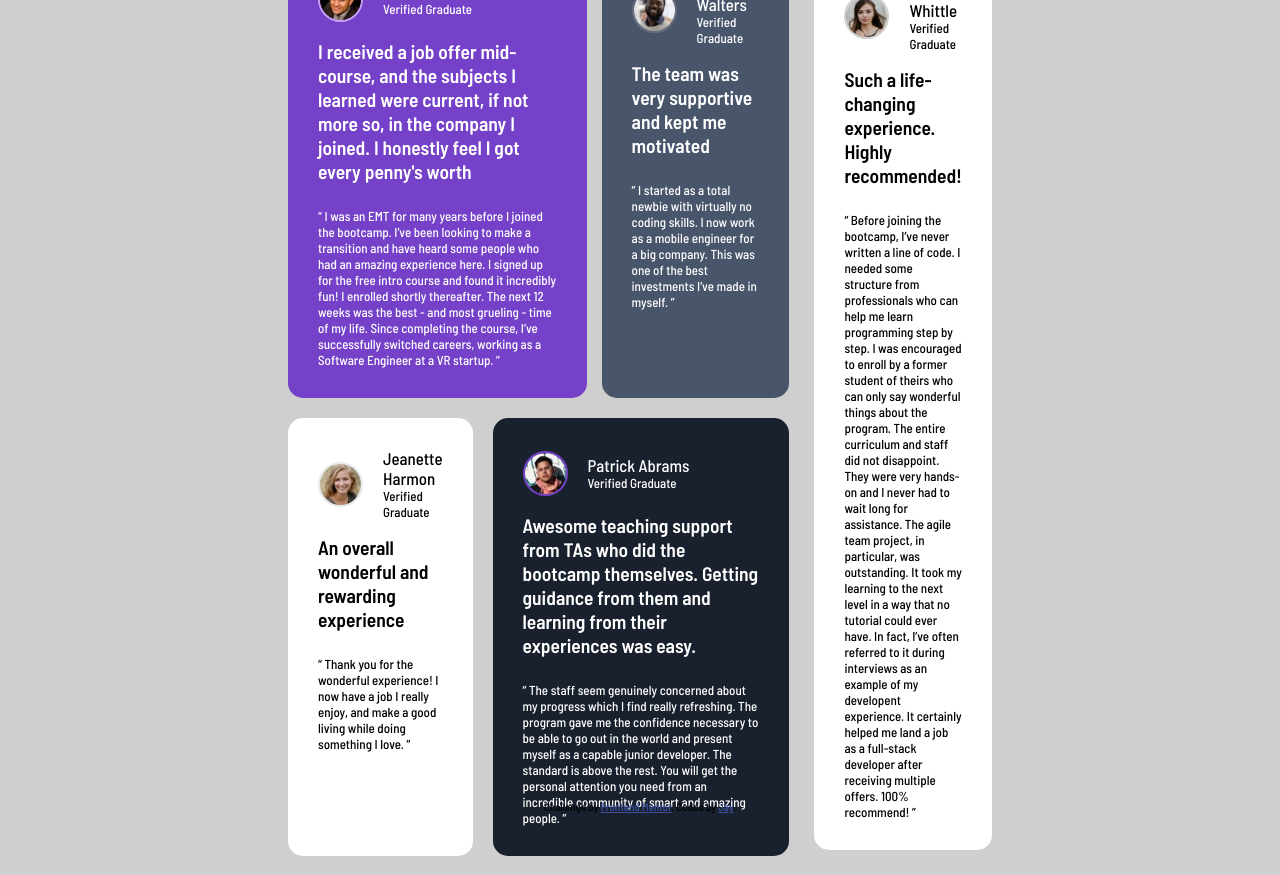
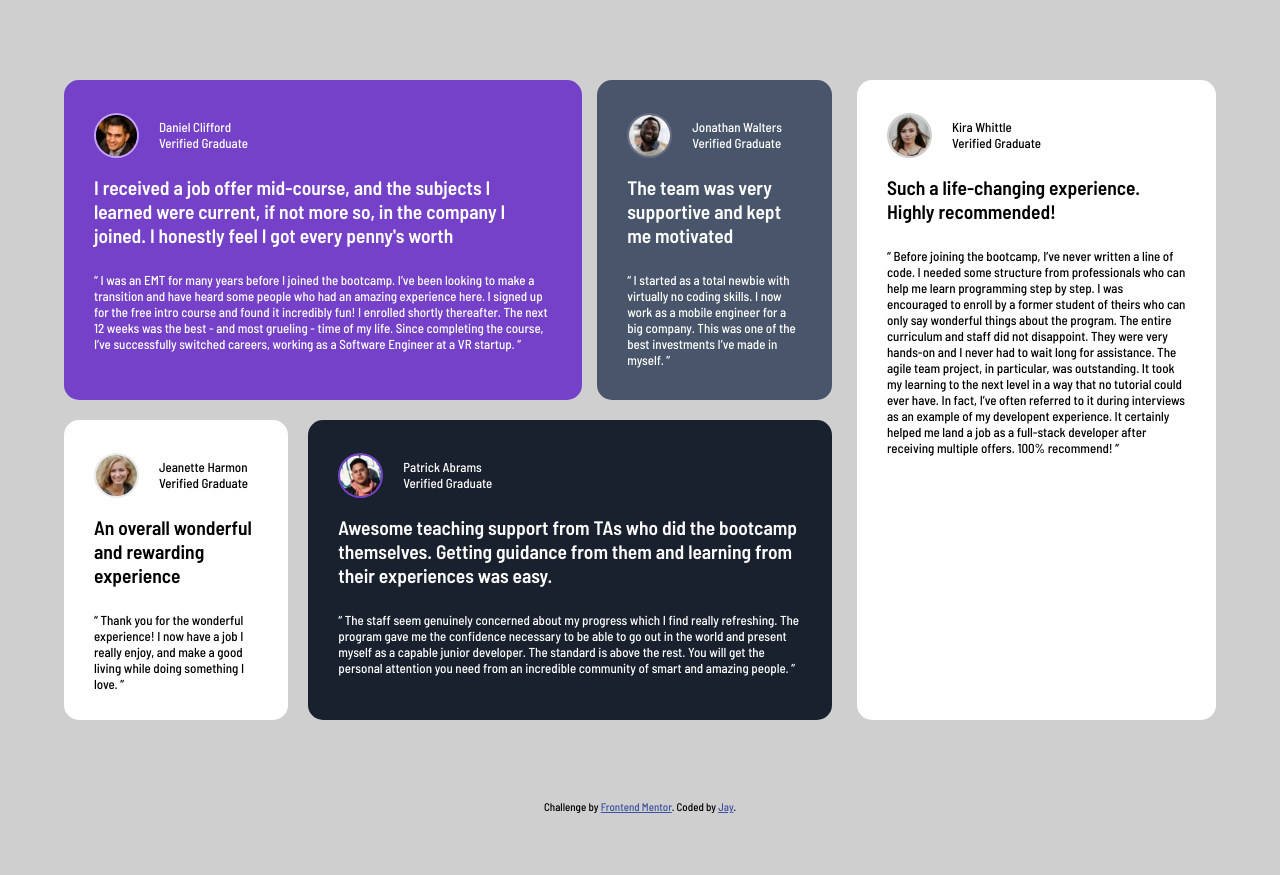
Before and after one commit to Jainal-5-2/Frontend-Mentor-Testimonials-grid-section, a plain HTML site: page index.html in a window 1280 px wide. After the commit the page ends 813 px from the top, so only its background shows below. Drawn offline with Linux system fonts and the light colour scheme.

Commit message:
Improve(?) responsiveness

```diff
--- a/css/style.css
+++ b/css/style.css
@@ -1,3 +1,6 @@
+/* TODO - Rewrite this to have a better responsiveness*/
+
+
 * {
      margin: 0;
      box-sizing: border-box;
@@ -31,7 +34,7 @@ body {
 }
 
 .name-container .name {
-     font-size: 1.3em;
+     font-size: 1em;
 }
 
 #Daniel-testimonial {
@@ -129,25 +132,36 @@ body {
 
      .main-container {
           display: flex;
-          width: 55%;
+          width: fit-content;
           flex-direction: row;
+          height: 80%;
+     }
+
+     .sub-containers{
+          height: 100%;
      }
 
      .sub-container1 {
-          flex-basis: 80%;
+          width: 60%;
      }
 
      .sub-container2 {
-          flex-basis: 25%;
+          width: 30%;
           height: 100%;
      }
 
      .top {
           display: flex;
+          height: 50%;
      }
 
      .bottom {
           display: flex;
+          height: 50%;
+     }
+
+     .testimonial-container{
+          overflow: auto;
      }
 
      .top #Daniel-testimonial {
@@ -173,6 +187,8 @@ body {
 
      .sub-container2 #Kira-testimonial {
           margin-right: 0;
+          margin-top: 0;
+          height: 100%;
      }
 
      .quote {
```
